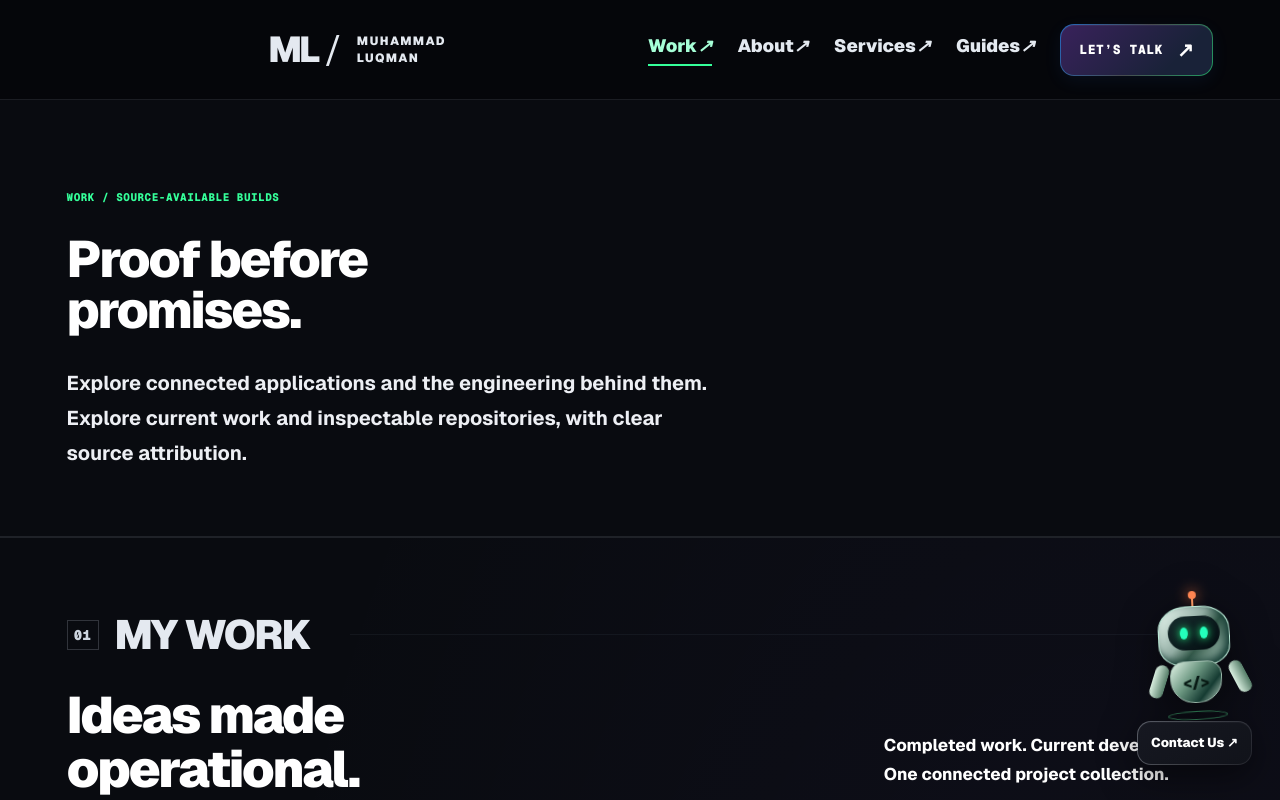
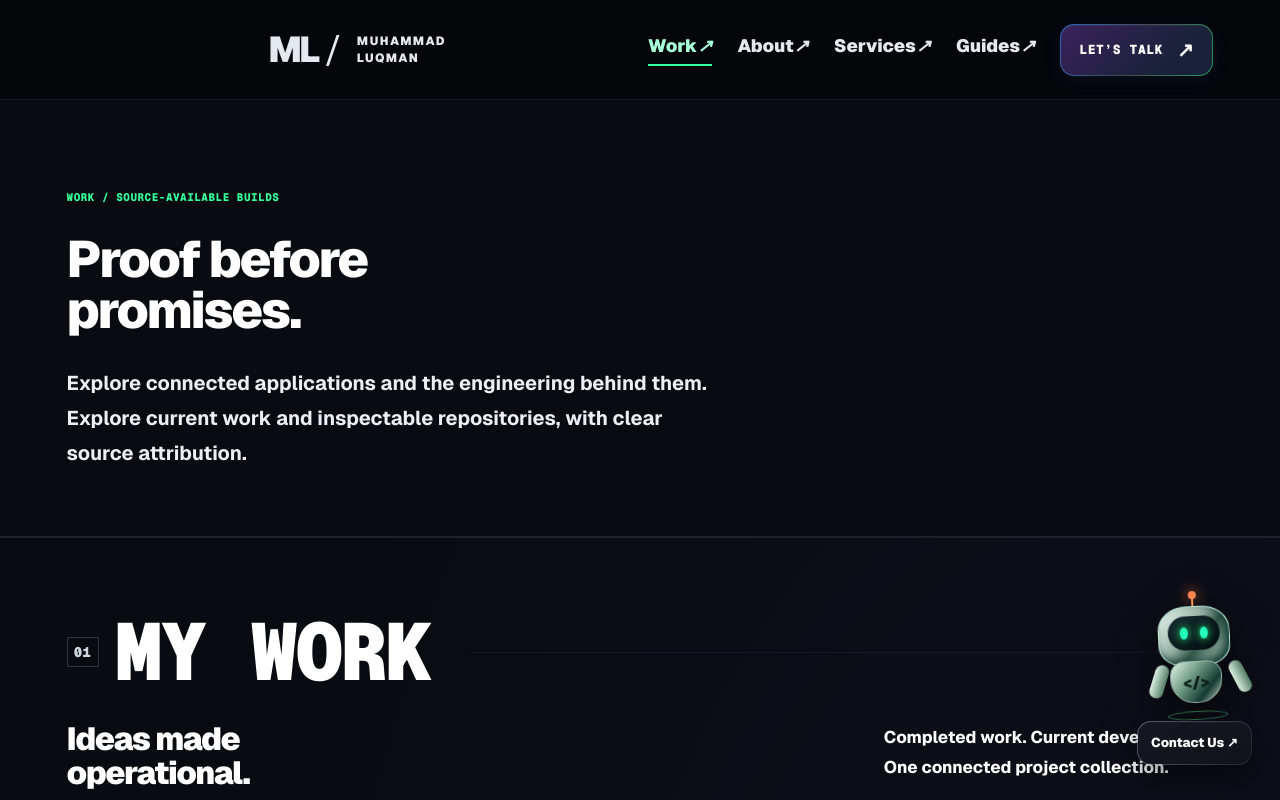
Before and after one commit to mluqman555/portfolio, a Next.js app: page /work in a window 1280 px wide. Shown: the top 800 px of the page. Built offline with nearby package versions, Linux system fonts and the light colour scheme.

Commit message:
Upgrade portfolio experience: components/WorkGallery.tsx

```diff
--- a/components/WorkGallery.tsx
+++ b/components/WorkGallery.tsx
@@ -16,8 +16,8 @@ export default function WorkGallery(){
  const move=(e:PointerEvent<HTMLElement>)=>{if(e.pointerType!=='mouse'||!matchMedia('(hover:hover) and (pointer:fine)').matches||matchMedia('(prefers-reduced-motion: reduce)').matches)return;const el=e.currentTarget,r=el.getBoundingClientRect(),x=Math.max(-1,Math.min(1,(e.clientX-r.left)/r.width*2-1)),y=Math.max(-1,Math.min(1,(e.clientY-r.top)/r.height*2-1));el.style.setProperty('--rx',`${-y*5}deg`);el.style.setProperty('--ry',`${x*5}deg`);el.style.setProperty('--mx',`${x*4}px`);el.style.setProperty('--my',`${y*4}px`);el.style.setProperty('--light-x',`${(x+1)*50}%`);el.style.setProperty('--light-y',`${(y+1)*50}%`);};
  const reset=(e:PointerEvent<HTMLElement>)=>{const el=e.currentTarget;['--rx','--ry','--mx','--my','--light-x','--light-y'].forEach(p=>el.style.removeProperty(p));};
  return <section ref={root} className="work section project-vault" id="work">
- <div className="section-label"><span className="section-index">01</span><strong>MY WORK</strong><span className="label-line"/></div>
- <div className="section-heading"><h2>Ideas made<br/><span>operational.</span></h2><p>Completed work. Current development.<br/>One connected project collection.</p></div>
+ <div className="section-label"><span className="section-index">01</span><h2 className="work-title">MY WORK</h2><span className="label-line"/></div>
+ <div className="section-heading"><h3 className="work-subtitle">Ideas made<br/><span>operational.</span></h3><p>Completed work. Current development.<br/>One connected project collection.</p></div>
 
  <div className="vault-grid">{projectEntries.map((p,i)=><div className="vault-slot" key={p.name} id={`work-project-${i+1}`} style={{'--card-accent':accents[i]} as CSSProperties}>
  <article className="vault-card" aria-labelledby={`project-title-${i}`} onPointerMove={move} onPointerLeave={reset} onPointerCancel={reset}>
```
